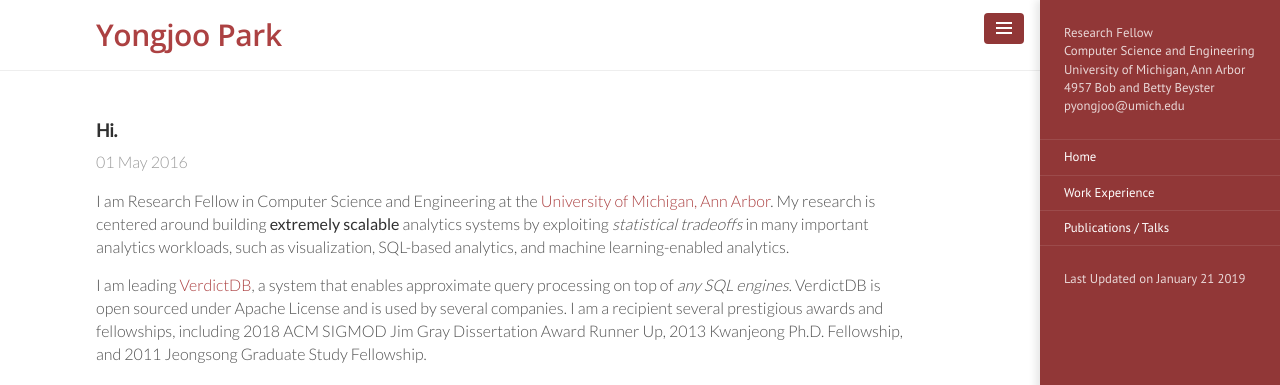
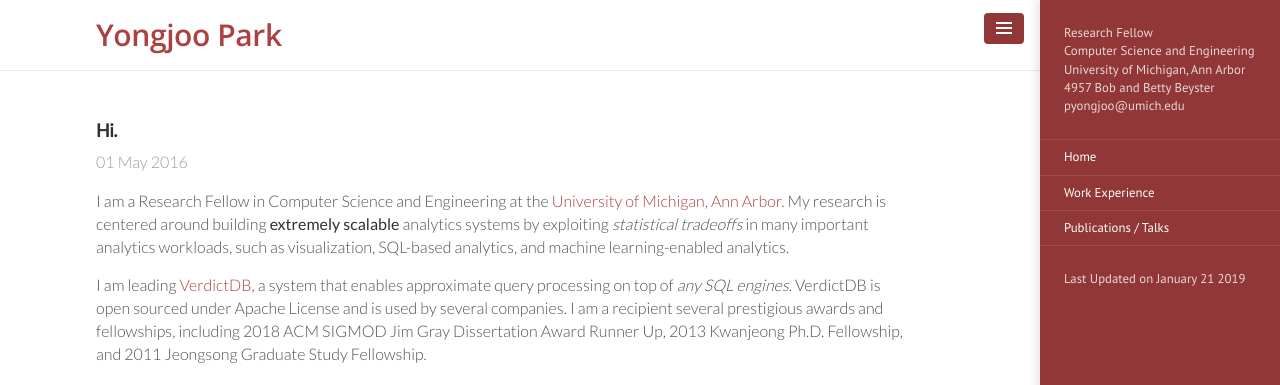
Before and after one commit to pyongjoo/pyongjoo.github.io, a Jekyll site: the page built from _intro/2016-05-01-hi.md, in a window 1280 px wide. Shown: the top 385 px of the page. Built offline with Jekyll 4.4.1, drawn with Linux system fonts in a browser that asks for light colours.

Commit message:
Update 2016-05-01-hi.md

```diff
--- a/_intro/2016-05-01-hi.md
+++ b/_intro/2016-05-01-hi.md
@@ -3,7 +3,7 @@ layout: post
 title: Hi.
 ---
 
-I am Research Fellow in Computer Science and Engineering at the [University of
+I am a Research Fellow in Computer Science and Engineering at the [University of
 Michigan, Ann Arbor](http://cse.umich.edu/).
 My research is centered around building **extremely scalable** analytics systems by exploiting *statistical tradeoffs* in many important analytics workloads, such as visualization, SQL-based analytics, and machine learning-enabled analytics.
 
```
